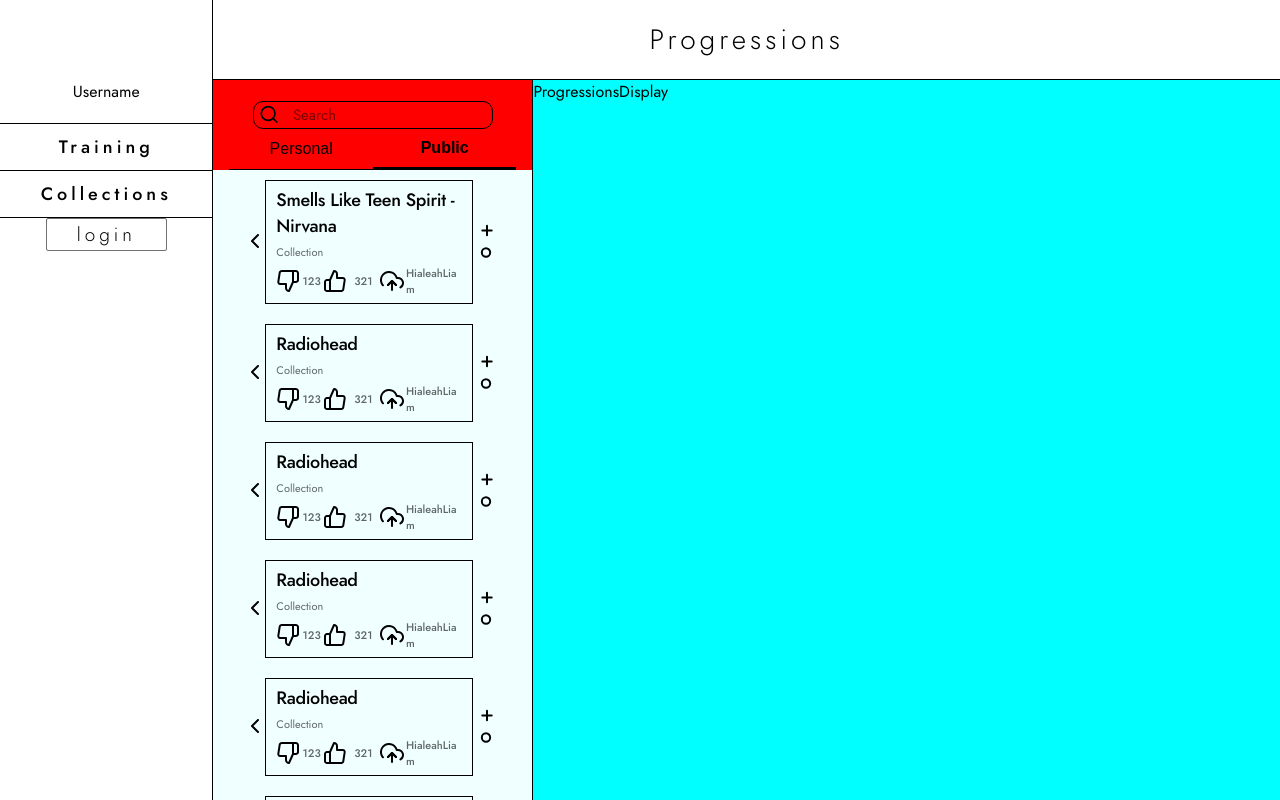
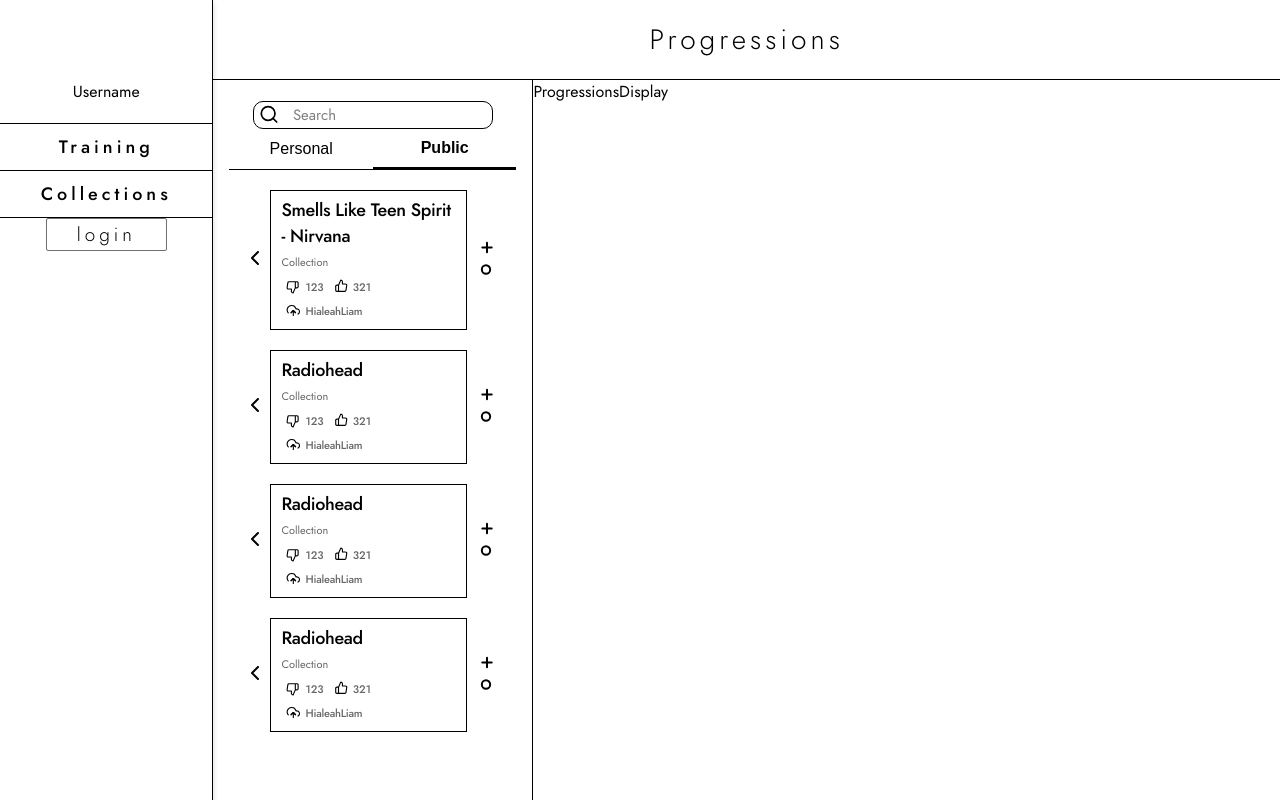
Before and after one commit to HialeahLiam/Progressions-old-, a React (Create React App) app: page /collections in a window 1280 px wide. Built offline with nearby package versions, Linux system fonts and the light colour scheme; no server answers.

Commit message:
Formatting fixes

```diff
--- a/src/App.css
+++ b/src/App.css
@@ -7,52 +7,36 @@
   pointer-events: none;
 }
 
-@media (prefers-reduced-motion: no-preference) {
-  .App-logo {
-    animation: App-logo-spin infinite 20s linear;
-  }
-}
 
-.App-header {
-  background-color: #282c34;
-  min-height: 100vh;
-  display: flex;
-  flex-direction: column;
-  align-items: center;
-  justify-content: center;
-  font-size: calc(10px + 2vmin);
-  color: white;
-}
 
-.App-link {
-  color: #61dafb;
-}
+
+
 
 .whole {
   display: flex;
-  align-items: flex-start;
+  align-items: stretch;
   width: 100vw;
-  height: 100vh;
+  min-height: 100%;
   margin: 0;
 }
 
 .logo {
     letter-spacing: var(--main-letter-spacing);
     text-align: center;
+    display: flex;
+    align-items: center;
+    justify-content: center;
     border-bottom: 1px solid;
-    min-height: var(--top-logo-height)
 }
 
 .main {
-  width: 100%;
-  height: 100%;
+  width: inherit;
   display: flex;
   flex-direction: column;
 }
 
 .content {
-  height: calc(100% - var(--top-logo-height));
-    background-color: aqua;
+  flex: 1;
 }
 
 @keyframes App-logo-spin {
--- a/src/App.jsx
+++ b/src/App.jsx
@@ -6,8 +6,8 @@ import AuthProvider from './contexts/AuthContext';
 
 function App() {
   return (
-    <AuthProvider>
-      <div className="whole">
+    <div className="whole">
+      <AuthProvider>
         <NavBar />
         <div className="main">
           <div className="logo">
@@ -18,8 +18,8 @@ function App() {
             <Outlet />
           </div>
         </div>
-      </div>
-    </AuthProvider>
+      </AuthProvider>
+    </div>
   );
 }
 
--- a/src/components/CollectionCard/CollectionCard.jsx
+++ b/src/components/CollectionCard/CollectionCard.jsx
@@ -16,29 +16,36 @@ function CollectionCard({
 
         <h3 className={styles.title}>{title}</h3>
         <div className={styles.type}>{type}</div>
-        <div className={styles.footerData}>
-          <svg width="24" height="24" viewBox="0 0 24 24" fill="none" xmlns="http://www.w3.org/2000/svg">
+        <div className={styles.dataRow}>
+          <div className={styles.data}>
+            <svg className={styles.icon} width="24" height="24" viewBox="-3 -4 24 24" fill="none" xmlns="http://www.w3.org/2000/svg">
+              <g transform="scale(0.7)">
                 <path d="M17 2H19.67C20.236 1.98999 20.7859 2.18813 21.2154 2.55682C21.645 2.9255 21.9242 3.43906 22 4V11C21.9242 11.5609 21.645 12.0745 21.2154 12.4432C20.7859 12.8119 20.236 13.01 19.67 13H17M10 15V19C10 19.7956 10.3161 20.5587 10.8787 21.1213C11.4413 21.6839 12.2044 22 13 22L17 13V2H5.72003C5.2377 1.99455 4.76965 2.16359 4.40212 2.47599C4.0346 2.78839 3.79235 3.22309 3.72003 3.7L2.34003 12.7C2.29652 12.9866 2.31586 13.2793 2.39669 13.5577C2.47753 13.8362 2.61793 14.0937 2.80817 14.3125C2.99842 14.5313 3.23395 14.7061 3.49846 14.8248C3.76297 14.9435 4.05012 15.0033 4.34003 15H10Z" stroke="black" strokeWidth="2" strokeLinecap="round" strokeLinejoin="round" />
+              </g>
             </svg>
+            <span className={styles.downvotes}>{downvotes}</span>
+          </div>
 
-          <span className={styles.downvotes}>{downvotes}</span>
+          <div className={styles.data}>
+            <svg className={styles.icon} width="24" height="24" viewBox="-4 -2 24 24" fill="none" xmlns="http://www.w3.org/2000/svg">
+              <g transform="scale(0.7)">
+                <path d="M7 22H4C3.46957 22 2.96086 21.7893 2.58579 21.4142C2.21071 21.0391 2 20.5304 2 20V13C2 12.4696 2.21071 11.9609 2.58579 11.5858C2.96086 11.2107 3.46957 11 4 11H7M14 9V5C14 4.20435 13.6839 3.44129 13.1213 2.87868C12.5587 2.31607 11.7956 2 11 2L7 11V22H18.28C18.7623 22.0055 19.2304 21.8364 19.5979 21.524C19.9654 21.2116 20.2077 20.7769 20.28 20.3L21.66 11.3C21.7035 11.0134 21.6842 10.7207 21.6033 10.4423C21.5225 10.1638 21.3821 9.90629 21.1919 9.68751C21.0016 9.46873 20.7661 9.29393 20.5016 9.17522C20.2371 9.0565 19.9499 8.99672 19.66 9H14Z" stroke="black" strokeWidth="2" strokeLinecap="round" strokeLinejoin="round" />
+              </g>
+            </svg>
+            <span className={styles.upvotes}>{upvotes}</span>
+          </div>
 
-          <svg width="24" height="24" viewBox="0 0 24 24" fill="none" xmlns="http://www.w3.org/2000/svg">
-            <path d="M7 22H4C3.46957 22 2.96086 21.7893 2.58579 21.4142C2.21071 21.0391 2 20.5304 2 20V13C2 12.4696 2.21071 11.9609 2.58579 11.5858C2.96086 11.2107 3.46957 11 4 11H7M14 9V5C14 4.20435 13.6839 3.44129 13.1213 2.87868C12.5587 2.31607 11.7956 2 11 2L7 11V22H18.28C18.7623 22.0055 19.2304 21.8364 19.5979 21.524C19.9654 21.2116 20.2077 20.7769 20.28 20.3L21.66 11.3C21.7035 11.0134 21.6842 10.7207 21.6033 10.4423C21.5225 10.1638 21.3821 9.90629 21.1919 9.68751C21.0016 9.46873 20.7661 9.29393 20.5016 9.17522C20.2371 9.0565 19.9499 8.99672 19.66 9H14Z" stroke="black" strokeWidth="2" strokeLinecap="round" strokeLinejoin="round" />
-          </svg>
-
-          <span className={styles.upvotes}>{upvotes}</span>
-
-          <svg width="24" height="24" viewBox="0 0 24 24" fill="none" xmlns="http://www.w3.org/2000/svg">
-            <g clipPath="url(#clip0_919_4218)">
+          <div className={styles.data}>
+            <svg className={styles.icon} width="24" height="24" viewBox="-4 -3 24 24" fill="none" xmlns="http://www.w3.org/2000/svg">
+              <g transform="scale(0.7)" clipPath="url(#clip0_919_4218)">
                 <path d="M16 16L12 12L8 16" stroke="black" strokeWidth="2" strokeLinecap="round" strokeLinejoin="round" />
                 <path d="M12 12V21" stroke="black" strokeWidth="2" strokeLinecap="round" strokeLinejoin="round" />
                 <path d="M20.39 18.39C21.3653 17.8583 22.1358 17.0169 22.5798 15.9986C23.0239 14.9804 23.1162 13.8432 22.8422 12.7667C22.5682 11.6901 21.9434 10.7355 21.0666 10.0534C20.1898 9.37138 19.1108 9.00073 18 9H16.74C16.4373 7.82924 15.8731 6.74233 15.0899 5.82099C14.3067 4.89965 13.3248 4.16785 12.2181 3.68061C11.1113 3.19336 9.90851 2.96336 8.70008 3.00788C7.49164 3.05241 6.30903 3.3703 5.24114 3.93766C4.17325 4.50503 3.24787 5.3071 2.53458 6.28358C1.82129 7.26006 1.33865 8.38554 1.12294 9.57539C0.90723 10.7653 0.964065 11.9885 1.28917 13.1533C1.61428 14.318 2.1992 15.3939 2.99996 16.3" stroke="black" strokeWidth="2" strokeLinecap="round" strokeLinejoin="round" />
                 <path d="M16 16L12 12L8 16" stroke="black" strokeWidth="2" strokeLinecap="round" strokeLinejoin="round" />
               </g>
             </svg>
-
-          <span className={styles.user}>{user}</span>
+            <h3 className={styles.user}>{user}</h3>
+          </div>
         </div>
 
       </div>
--- a/src/components/CollectionCard/CollectionCard.module.css
+++ b/src/components/CollectionCard/CollectionCard.module.css
@@ -2,19 +2,27 @@
     margin-bottom: 20px;
     display: flex;
     align-items: center;
-
+    justify-content: center;
 }
 
 .card {
     border: 1px solid;
-    flex-grow: 1;
     padding: 6px 10px;
+    margin: 0 2%;
+    width: 250px;
 }
 
-.footerData {
+.dataRow {
     display: flex;
     align-items: center;
-    justify-content: space-between;
+    flex-wrap: wrap;
+}
+
+.data {
+    display: flex;
+    align-items: center;
+    justify-content: flex-start;
+    margin-right: 5px
 }
 
 .type {
@@ -22,7 +30,11 @@ font-weight: 400;
 font-size: 11px;
 color: rgba(0, 0, 0, 0.6);
 margin-bottom: 5px;
+}
 
+.icon {
+    scale: 0.8;
+    /* background-color: red; */
 }
 
 .label {
@@ -39,7 +51,6 @@ margin-bottom: 5px;
 
 .upvotes {
     composes: label;
-    padding: 0 5px
 }
 
 .downvotes {
@@ -48,11 +59,17 @@ margin-bottom: 5px;
 
 .user {
     composes: label;
-    max-width: 30%;
-    overflow-wrap: break-word;
-
 }
 
 .title {
     margin-bottom: 5px;
 }
+
+/* @media (max-width: 1390px) {
+
+    .dataRow {
+        flex-direction: column;
+        align-items: baseline;
+    }
+
+} */
--- a/src/components/Libraries/Libraries.jsx
+++ b/src/components/Libraries/Libraries.jsx
@@ -93,6 +93,7 @@ function Libraries() {
         </button>
       </nav>
       <div className={styles.collections}>
+        <div className={styles.scrollContainer}>
           {collections.map(({
             title, type, upvotes, downvotes, user,
           }) => (
@@ -105,6 +106,7 @@ function Libraries() {
           ))}
         </div>
       </div>
+    </div>
   );
 }
 
--- a/src/components/Libraries/Libraries.module.css
+++ b/src/components/Libraries/Libraries.module.css
@@ -1,12 +1,12 @@
 .container {
     width: 30%;
-    max-height: 100%;
+    /* max-height: 100%; */
     border-right: 1px solid;
     display: flex;
     flex-direction: column;
     align-items: center;
     padding-top: 2%;
-    background-color: red;
+    /* background-color: red; */
 }
 
 .libraryTabs {
@@ -32,8 +32,12 @@
 
 .collections {
     width: 100%;
-    height: 100%;
-    padding: 10px 10% 30px;
+    padding: 20px 10% 30px;
+    /* background-color: blueviolet; */
+}
+
+.scrollContainer {
+    height: 70vh;
+    /* background-color: aqua; */
     overflow-y: scroll;
-    background-color: azure;
 }
--- a/src/components/NavBar/NavBar.module.css
+++ b/src/components/NavBar/NavBar.module.css
@@ -1,16 +1,13 @@
 
 
 .nav {
-    /* box-shadow: 0px 3px 6px rgb(0, 0, 0, 0.16); */
+    box-shadow: 0px 3px 6px rgb(0, 0, 0, 0.16);
     display: flex;
     flex-direction: column;
-    /* min-width: 100vw; */
     width: 20vw;
-    height: 100%;
-    /* justify-content: space-between; */
     align-items: center;
     border-right: 1px solid;
-    /* padding: 0px 52px ; */
+    /* background-color: blue; */
 
 }
 
--- a/src/components/routes/collections.css
+++ b/src/components/routes/collections.css
@@ -1,4 +1,6 @@
 .collections-main {
     display: flex;
+    align-items: stretch;
+    flex: 1;
     height: 100%;
 }
--- a/src/index.css
+++ b/src/index.css
@@ -30,15 +30,19 @@
   box-sizing: border-box;
 }
 
+html {
+  height: 100%
+}
 body {
-  min-height: 100%;
+  /* min-height: 100vh;2 */
+  /* min-width: 100vw; */
   display: flex;
+  height: 100%;
   /* flex-direction: column; */
   align-items: stretch;
   font-family: 'jost','Avenir-Roman', sans-serif;
   margin: 0;
-  /* background: rgb(2,0,36);
-background: radial-gradient(circle, rgba(2,0,36,1) 0%, rgba(28,128,119,1) 53%, rgba(21,100,116,1) 60%); */
+
 
 }
 
@@ -53,7 +57,6 @@ button {
 
 :root {
   --main-letter-spacing: 3pt;
-  --top-logo-height: 10%
 }
 
 h1 {
```
Lines whose indentation alone changed are shown as unchanged.
